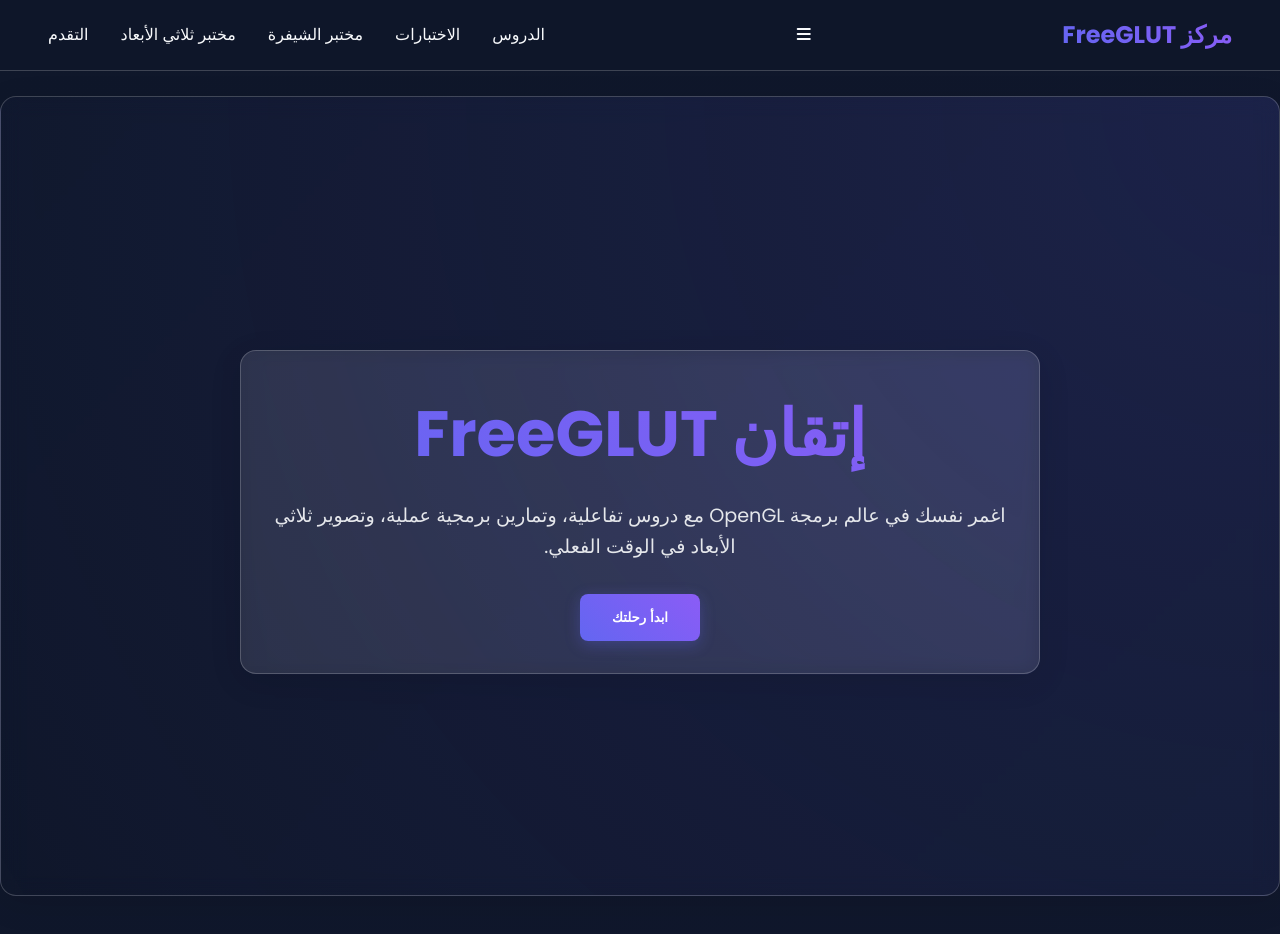
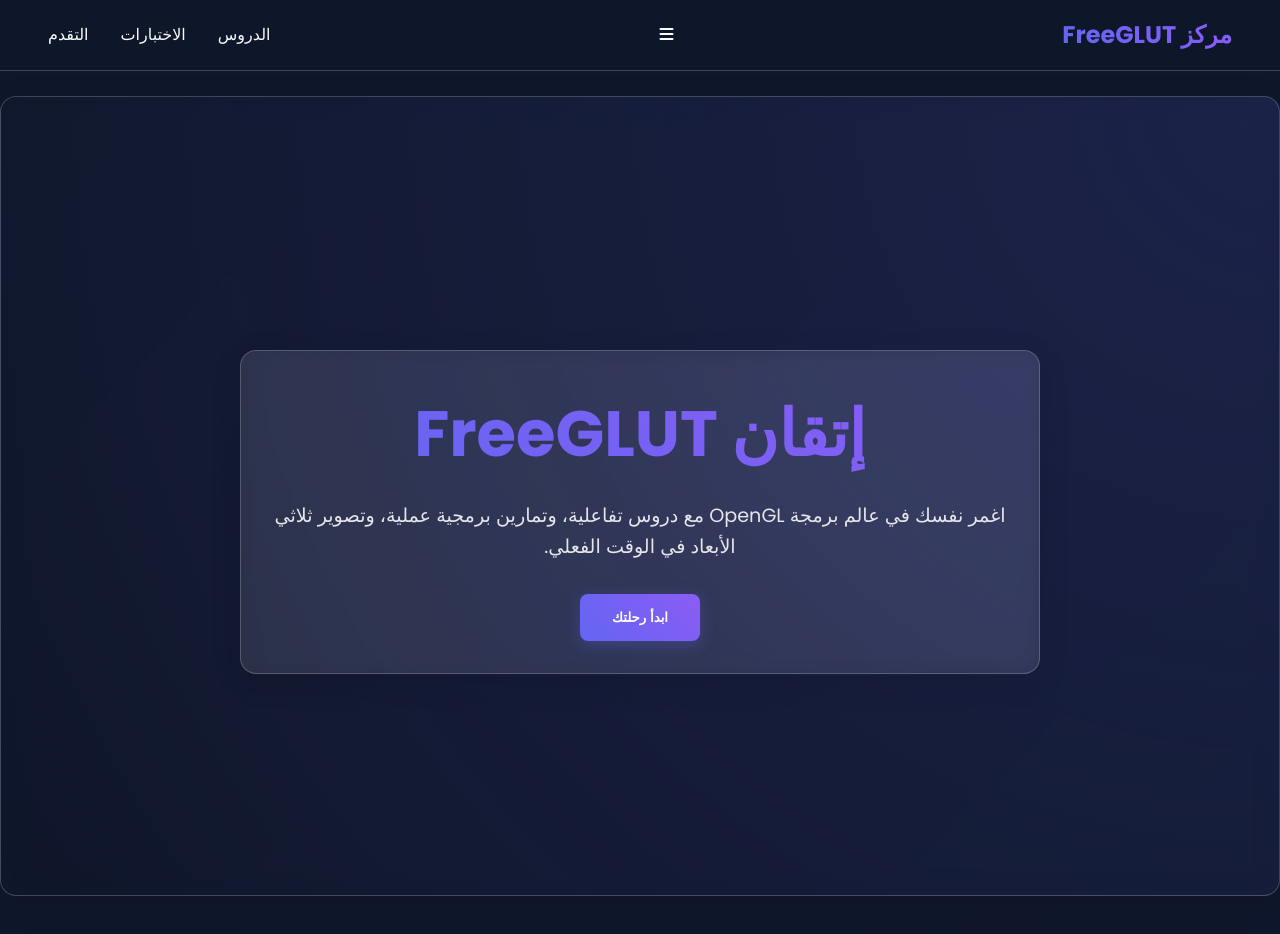
Before and after one commit to firaskhalayleh-it/free-glut-learning, a plain HTML site: page index.html in a window 1280 px wide. Shown: the top 934 px of the page. Drawn offline with nearby package versions, Linux system fonts and the light colour scheme.

Commit message:
Remove links to code editor and 3D visualization sections from index.html

```diff
--- a/index.html
+++ b/index.html
@@ -385,8 +385,7 @@
             <ul>
                 <li><a href="#tutorials">الدروس</a></li>
                 <li><a href="#quizzes">الاختبارات</a></li>
-                <li><a href="#code-editor">مختبر الشيفرة</a></li>
-                <li><a href="#visualization">مختبر ثلاثي الأبعاد</a></li>
+
                 <li><a href="#progress">التقدم</a></li>
             </ul>
         </div>
```
